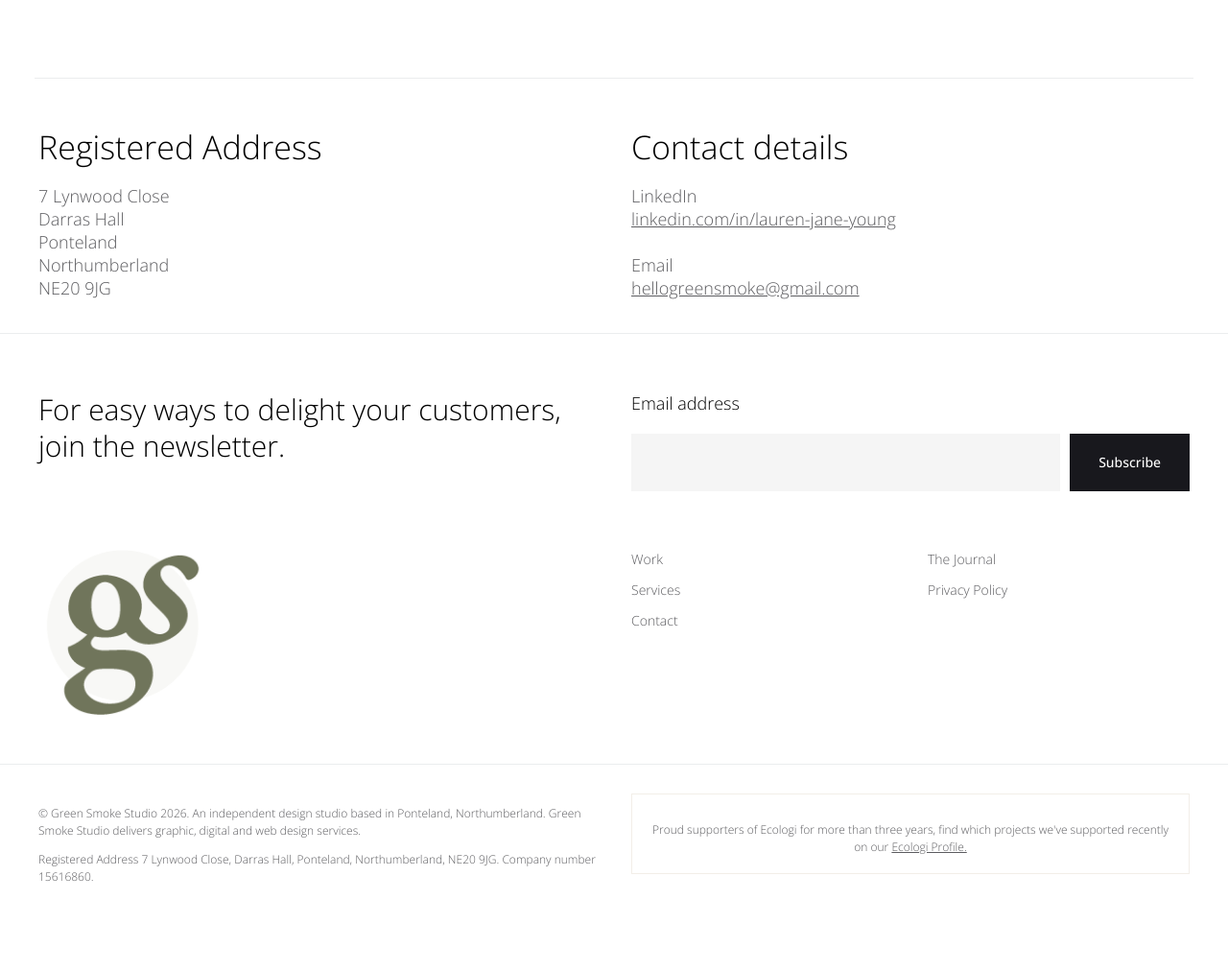
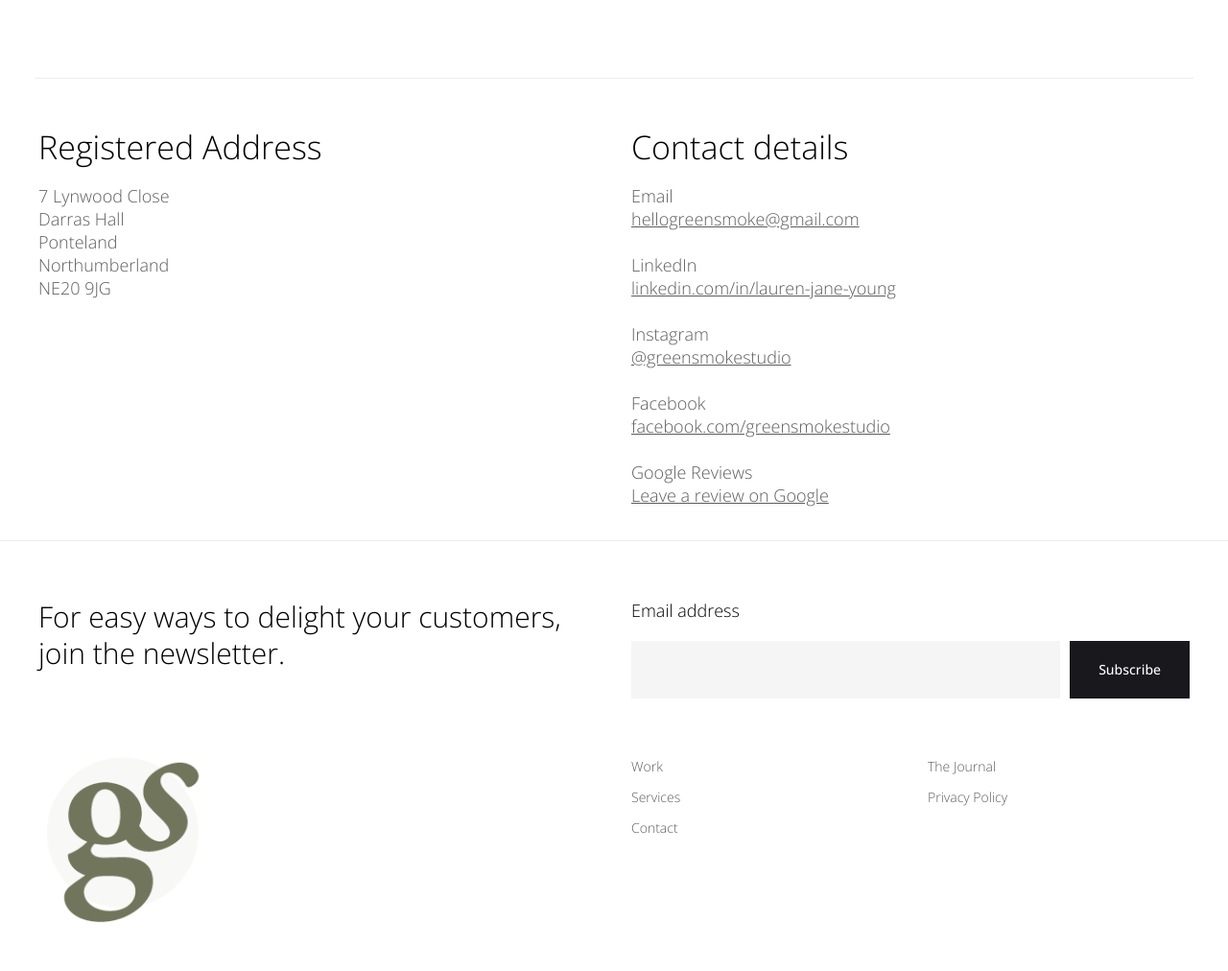
Before and after one commit to days4dreams/Green-Smoke, a PHP site: page /contact in a window 1280 px wide. Shown: the part 441-1453 px from the top of the page at 96% size. Before the commit the page ends 1360 px from the top, so only its background shows below. Run offline with PHP 8.4, Linux system fonts and the light colour scheme; some libraries are stand-ins or nearby versions.

Commit message:
Contact page: add Instagram, Facebook and Google review links
Links live in includes/config.php (social). The Contact details box lists
Email, LinkedIn, Instagram, Facebook and a 'Leave a review on Google'
link, in the existing style.

Co-Authored-By: Claude Opus 5.5 <noreply@anthropic.com>
Claude-Session: https://claude.ai/code/session_01AqWLvQBkyzaEzQY6P3XytV

```diff
--- a/contact.php
+++ b/contact.php
@@ -27,9 +27,21 @@ require __DIR__ . '/includes/head.php';
       <div id="w-node-_4e659e8c-17fb-6a25-20fb-07cfdb3a8057-1936834c" class="content23-item-wrap">
         <div class="content23-item">
           <h3>Contact details</h3>
-          <p>LinkedIn<br>
-            <a href="<?= e($site['social']['linkedin']) ?>" target="_blank">linkedin.com/in/lauren-jane-young<br></a><br>Email <br>
-            <a href="mailto:<?= e($site['email']) ?>?subject=Website%20contact"><?= e($site['email']) ?><br></a>
+<?php
+// Each line: heading, link, and the text shown. Links live in includes/config.php.
+$contactLinks = [
+    ['Email', 'mailto:' . $site['email'] . '?subject=Website%20contact', $site['email']],
+    ['LinkedIn', $site['social']['linkedin'], 'linkedin.com/in/lauren-jane-young'],
+    ['Instagram', $site['social']['instagram'], '@greensmokestudio'],
+    ['Facebook', $site['social']['facebook'], 'facebook.com/greensmokestudio'],
+    ['Google Reviews', $site['social']['google_review'], 'Leave a review on Google'],
+];
+?>
+          <p>
+<?php foreach ($contactLinks as $i => [$heading, $url, $text]): ?>
+            <?= $i ? '<br>' : '' ?><?= e($heading) ?><br>
+            <a href="<?= e($url) ?>"<?= strpos($url, 'http') === 0 ? ' target="_blank" rel="noopener"' : '' ?>><?= e($text) ?></a><br>
+<?php endforeach; ?>
           </p>
         </div>
       </div>
--- a/includes/config.php
+++ b/includes/config.php
@@ -16,7 +16,10 @@ $site = [
     'social' => [
         'linkedin' => 'https://www.linkedin.com/in/lauren-jane-young/',
         'behance'  => 'https://www.behance.net/greensmokestudio',
-        // Add more here when ready, e.g. 'facebook' => 'https://...'
+        'facebook' => 'https://www.facebook.com/greensmokestudio',
+        'instagram' => 'https://www.instagram.com/greensmokestudio/',
+        // Google Business Profile link that opens the "write a review" box
+        'google_review' => 'https://g.page/r/CZaHg_ASB42CEAE/review',
     ],
     // Image shown when a page is shared on social media, unless the page sets its own.
     'default_image'  => '/images/green-field-smoke-p-1600.jpg',
```
